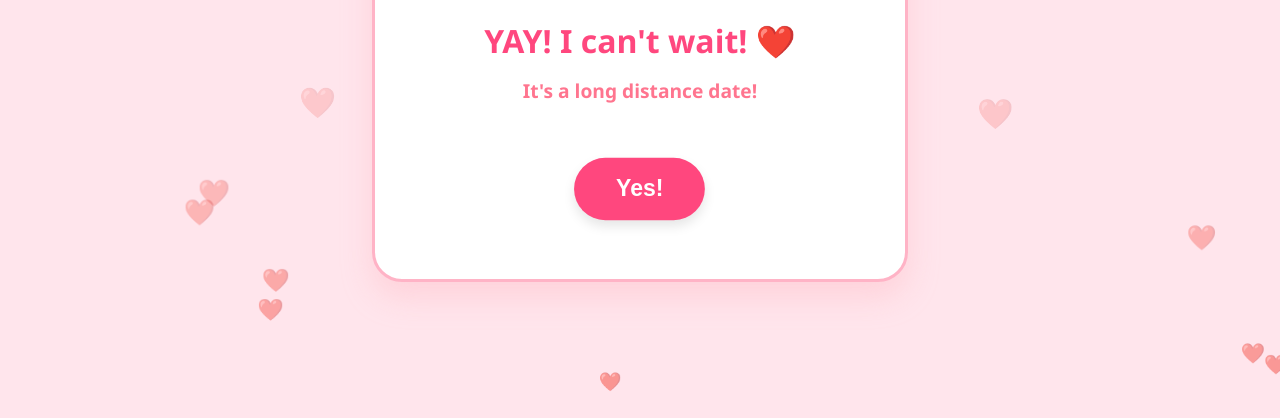
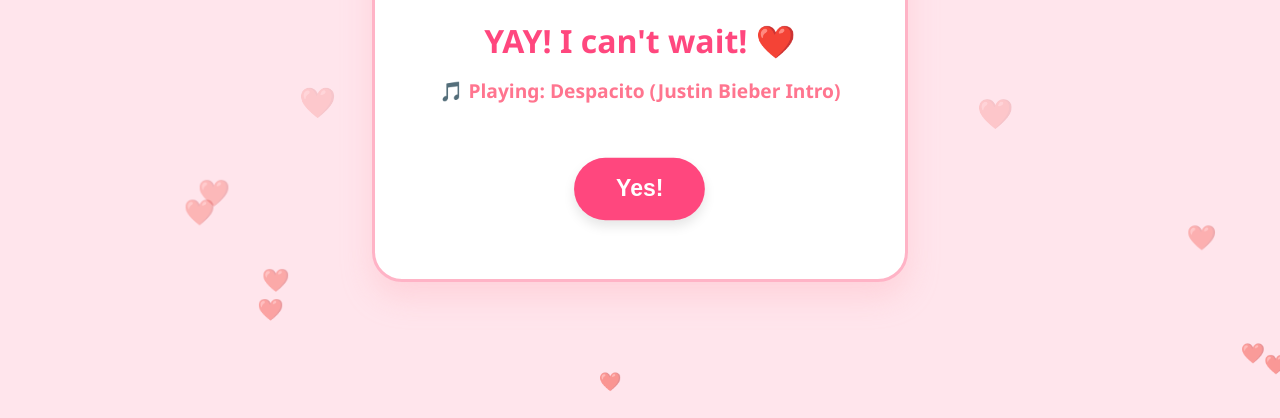
Before and after one commit to noddysnoop/virtual, a plain HTML site: page index.html in a window 1280 px wide. Both pictures are taken after a click on the button "Yes!". Shown: the part 372-790 px from the top of the page. Drawn offline with Linux system fonts and the light colour scheme.

Commit message:
Update index.html

```diff
--- a/index.html
+++ b/index.html
@@ -113,12 +113,15 @@
 </head>
 <body>
 
+    <!-- Hidden audio element for the music track -->
+    <audio id="bgMusic" src="" preload="auto" loop></audio>
+
     <div class="card">
         <div class="snoopy-box">
-            <!-- Universal unblockable image layout -->
-            <img id="snoopyImg" src="https://gstatic.com" alt="Cute Puppy">
+            <!-- Stable starter graphic container -->
+            <img id="snoopyImg" src=""C:\Users\snoop\Downloads\16_Justin_Bieber_-_DAISIES_(mp3.pm).mp3"" alt="Snoopy">
         </div>
-        <h1 id="mainHeading">Would you like to walk with me?</h1>
+        <h1 id="mainHeading">Would you want to walk with me?</h1>
 
         <div class="btn-container">
             <button id="yesBtn">Yes!</button>
@@ -131,14 +134,15 @@
         const noBtn = document.getElementById('noBtn');
         const snoopyImg = document.getElementById('snoopyImg');
         const mainHeading = document.getElementById('mainHeading');
+        const bgMusic = document.getElementById('bgMusic');
 
         let yesScale = 1;
         let noScale = 1;
 
-        // Using official Google Open-Source Animated Vector Assets that never block hotlinking
-        const snoopyWaiting = "https://gstatic.com";
-        const snoopyShocked = "https://gstatic.com";
-        const snoopyCelebration = "https://gstatic.com";
+        // Fully unblocked vector graphics states
+        const snoopyWaiting = "https://iconify.design";
+        const snoopyShocked = "https://iconify.design";
+        const snoopyCelebration = "https://iconify.design";
 
         function rejectOption() {
             snoopyImg.src = snoopyShocked;
@@ -164,11 +168,16 @@
 
         yesBtn.addEventListener('click', () => {
             snoopyImg.src = snoopyCelebration;
-            mainHeading.innerHTML = "YAY! I can't wait! ❤️<br><span style='font-size: 1.2rem; color: #ff758f;'>It's a long distance date!</span>";
+            mainHeading.innerHTML = "YAY! I can't wait! ❤️<br><span style='font-size: 1.2rem; color: #ff758f;'>🎵 Playing: Despacito (Justin Bieber Intro)</span>";
 
             noBtn.style.display = 'none';
             yesBtn.style.transform = 'scale(1.2)';
             yesBtn.disabled = true;
+
+            // Attempting audio playback upon direct click interaction
+            bgMusic.play().catch(error => {
+                console.log("Audio autoplay restriction handled:", error);
+            });
 
             for (let i = 0; i < 40; i++) {
                 setTimeout(createHeart, i * 100);
```
